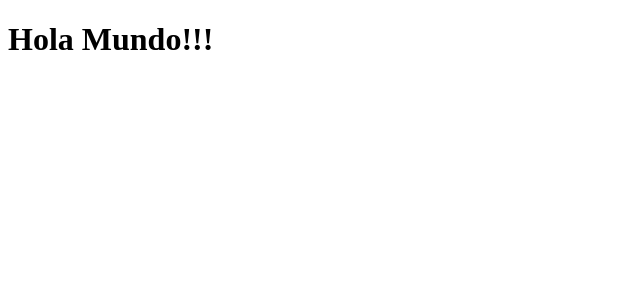
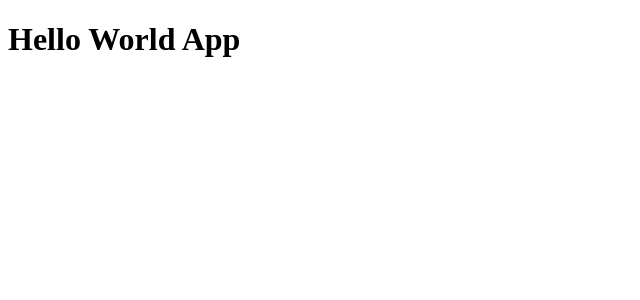
Before and after one commit to Curso-React-Js/03-first-app, a React (Vite) app: page / in a window 1280 px wide. Shown: the top 300 px of the page, without its empty margins (0-640 px from the left). Built offline with nearby package versions, Linux system fonts and the light colour scheme.

Commit message:
Primer componente

```diff
--- /dev/null
+++ b/src/HelloWorldApp.jsx
@@ -0,0 +1,11 @@
+// const App = () => {
+//   return (<h1>Hola Mundo</h1>);
+// }
+
+// export default App;
+
+export const HelloWorldApp = () => {
+  return (
+    <h1>Hello World App</h1>
+  )
+}
--- a/src/main.jsx
+++ b/src/main.jsx
@@ -1,14 +1,15 @@
 import React from 'react';
 import ReactDOM from 'react-dom/client'; // Para renderizar
+import { HelloWorldApp } from './HelloWorldApp';
 
 // Un componente
-const App = () => {
-  return (<h1>Hola Mundo!!!</h1>);
-}
+// const App = () => {
+//   return (<h1>Hola Mundo!!!</h1>);
+// }
 
 // Forma de renderizar el componente en el DOM
 ReactDOM.createRoot(document.getElementById('root')).render(
   <React.StrictMode>
-    <App />
+    <HelloWorldApp />
   </React.StrictMode>
 );
```
